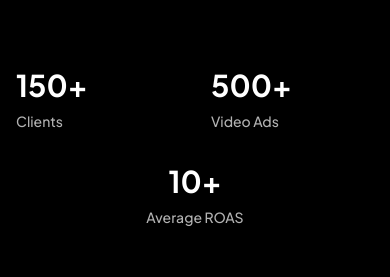
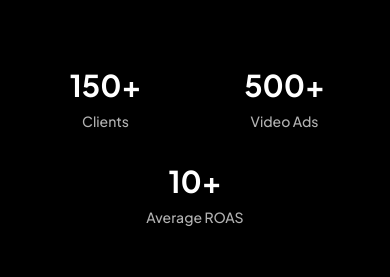
Before and after one commit to elevatexlab0248-create/usmann5, a React (Vite) app: page / in a window 390 px wide. Shown: the part 1281-1558 px from the top of the page. Built offline with nearby package versions, Linux system fonts and the light colour scheme.

Commit message:
Fix stat item centering on mobile

```diff
--- a/src/components/ClientsSection.tsx
+++ b/src/components/ClientsSection.tsx
@@ -98,13 +98,13 @@ const ClientsSection = () => {
           <div className="hidden lg:block absolute left-1/2 top-1/4 bottom-1/4 w-px bg-gradient-to-b from-transparent via-white/20 to-transparent" />
 
           {/* Right Side - Stats */}
-          <div className="flex items-center justify-center lg:pl-12">
-            <div className="grid grid-cols-2 gap-8 lg:flex lg:flex-col lg:space-y-12 w-full lg:w-auto">
+          <div className="flex items-center justify-center lg:pl-12 w-full">
+            <div className="grid grid-cols-2 gap-8 lg:flex lg:flex-col lg:space-y-12 w-full lg:w-auto px-4 max-w-sm mx-auto lg:mx-0 lg:max-w-none">
               {stats.map((stat, index) => (
                 <div
                   key={index}
-                  className={`group hover:scale-105 transition-transform duration-300 ${
-                    index === 2 ? 'col-span-2 flex flex-col items-center' : ''
+                  className={`flex flex-col items-center justify-center group hover:scale-105 transition-transform duration-300 ${
+                    index === 2 ? 'col-span-2' : ''
                   }`}
                 >
                   <div className="text-3xl lg:text-6xl font-bold text-white mb-2 group-hover:text-[#4DC035] transition-colors duration-300">
```
